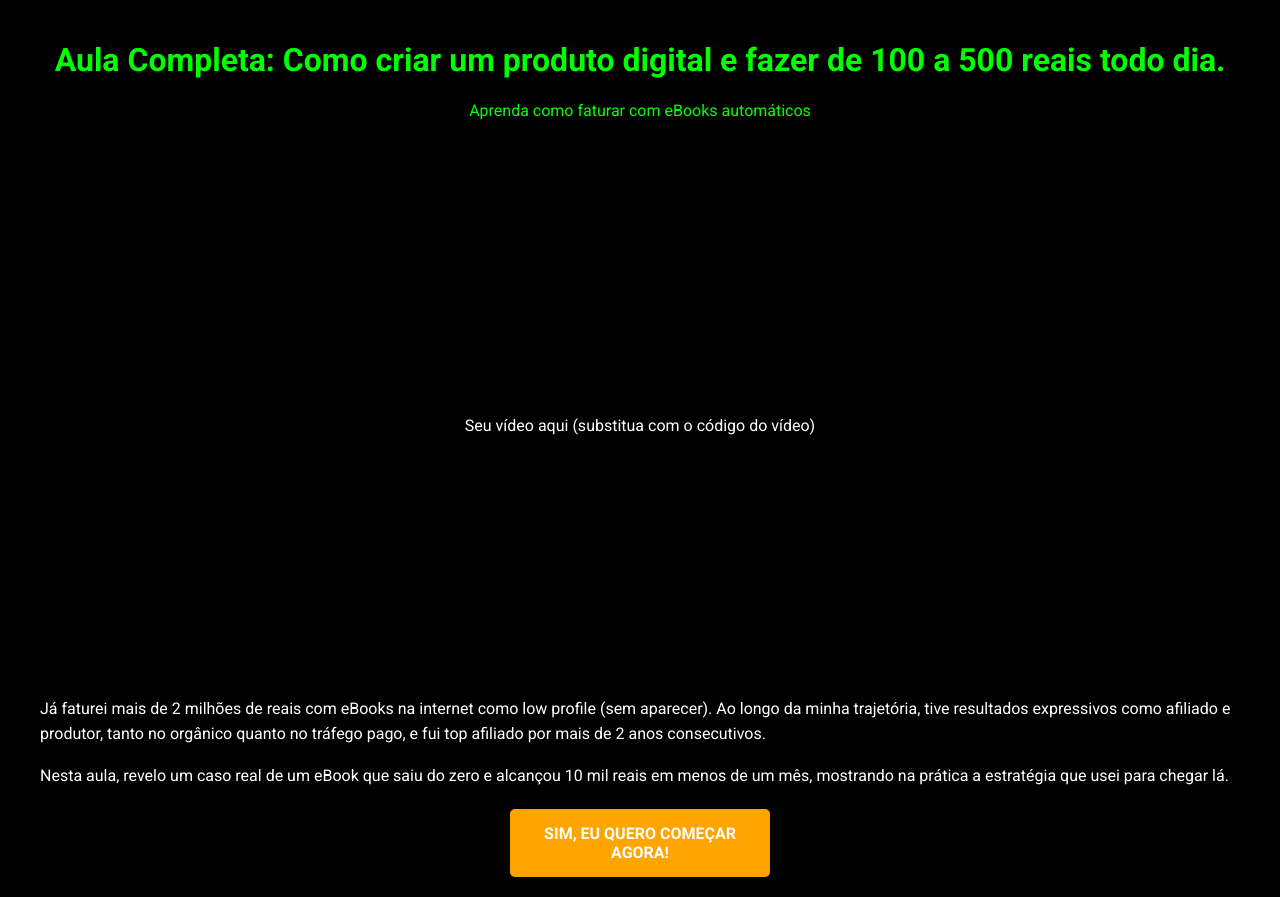
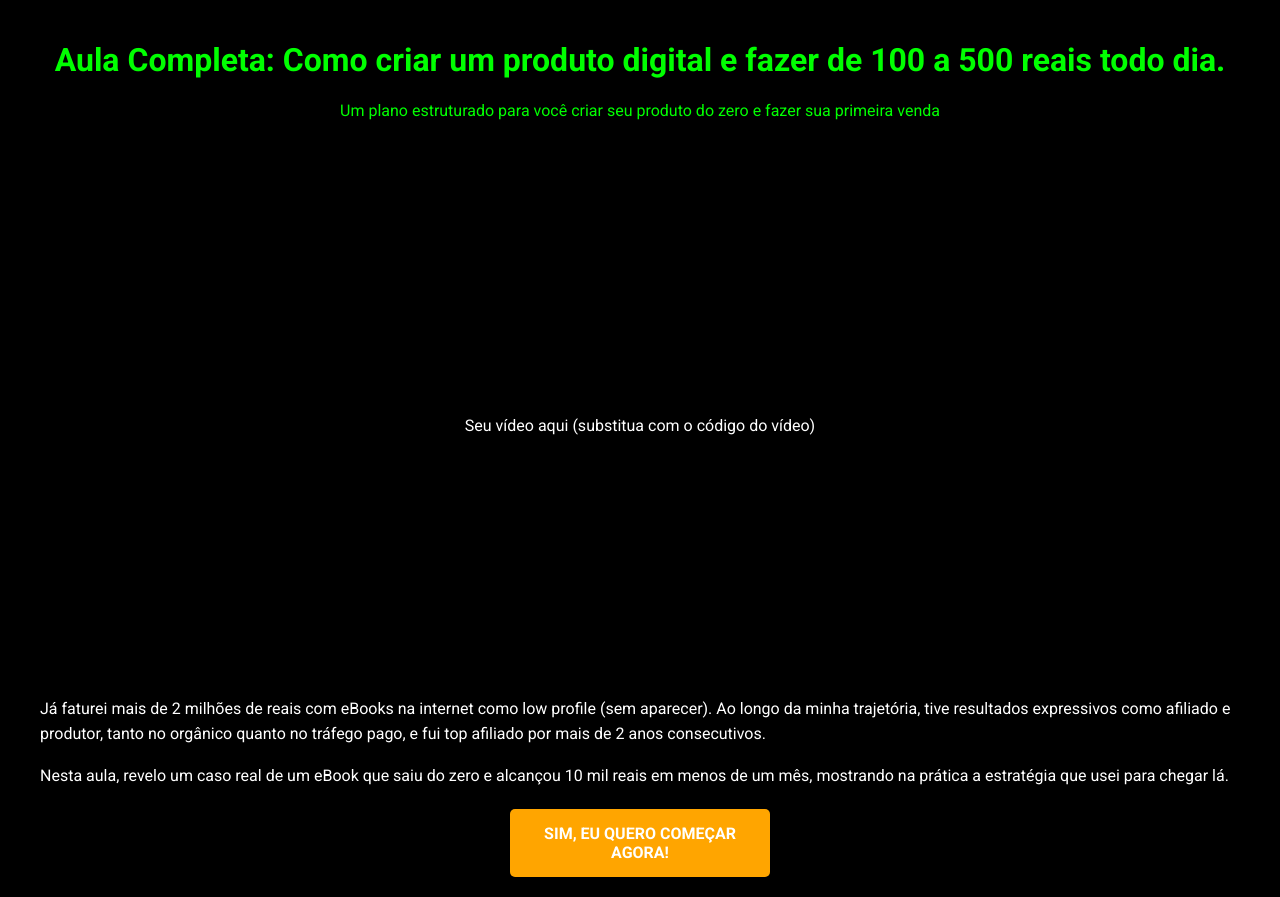
Before and after one commit to Carlos937-cpu/P-gina-oficial-, a plain HTML site: page index.html in a window 1280 px wide. Drawn offline with Linux system fonts and the light colour scheme.

Commit message:
Update index.html

```diff
--- a/index.html
+++ b/index.html
@@ -75,7 +75,7 @@ e fazer de 100 a 500 reais todo dia.</title>
     <h1>Aula Completa:
 Como criar um produto digital
 e fazer de 100 a 500 reais todo dia.</h1>
-    <p>Aprenda como faturar com eBooks automáticos</p>
+    <p>Um plano estruturado para você criar seu produto do zero e fazer sua primeira venda</p>
 </header>
 
 <div class="content">
```
